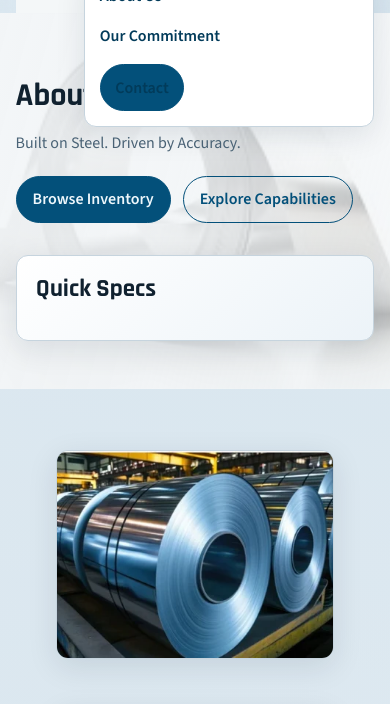
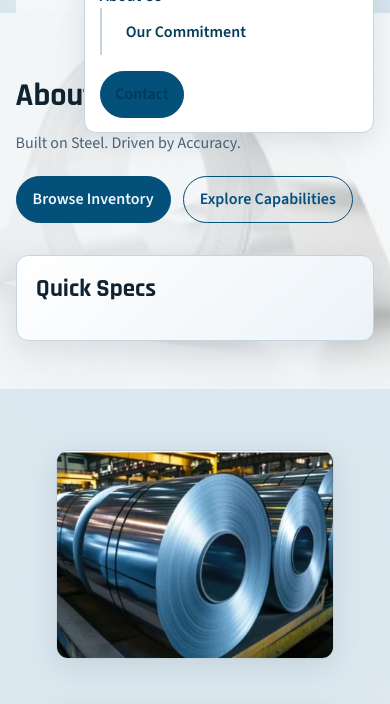
Before and after one commit to sachinxploro/KashviMetals-Website, a plain HTML site: page index.html in a window 390 px wide. Both pictures are taken after a click on the button "Menu". Shown: the part 119-823 px from the top of the page. Drawn offline with nearby package versions, Linux system fonts and the light colour scheme.

Commit message:
Render parent-child navbar as dropdown submenu

```diff
--- a/script.js
+++ b/script.js
@@ -130,40 +130,55 @@
         .sort((a, b) => (a.sortOrder || 0) - (b.sortOrder || 0))
     : [];
 
-  const flattenWithParentOrder = (items) => {
-    const parentMap = new Map();
-    const roots = [];
-    items.forEach((item) => {
+  if (resolvedNavItems.length > 0) {
+    const byParent = new Map();
+    resolvedNavItems.forEach((item) => {
       const parentId = item.parentId || "";
-      if (!parentMap.has(parentId)) {
-        parentMap.set(parentId, []);
+      if (!byParent.has(parentId)) {
+        byParent.set(parentId, []);
       }
-      parentMap.get(parentId).push(item);
+      byParent.get(parentId).push(item);
     });
-    (parentMap.get("") || []).forEach((root) => {
-      roots.push({ ...root, depth: 0 });
-      const children = (parentMap.get(root.id) || []).sort(
+
+    const roots = byParent.get("") || [];
+    const links = roots.map((root) => {
+      const rootLabel = root.label || root.title || root.name || "Menu";
+      const rootHref = resolveNavHref(root, pageSections);
+      const children = (byParent.get(root.id) || []).sort(
         (a, b) => (a.sortOrder || 0) - (b.sortOrder || 0)
       );
-      children.forEach((child) => roots.push({ ...child, depth: 1 }));
+
+      if (children.length === 0) {
+        return `<li><a href="${rootHref}">${rootLabel}</a></li>`;
+      }
+
+      const childLinks = children
+        .map((child) => {
+          const childLabel = child.label || child.title || child.name || "Menu";
+          const childHref = resolveNavHref(child, pageSections);
+          return `<li><a href="${childHref}">${childLabel}</a></li>`;
+        })
+        .join("");
+
+      return `
+        <li class="has-children">
+          <a href="${rootHref}">${rootLabel}</a>
+          <ul class="submenu">${childLinks}</ul>
+        </li>
+      `;
     });
-    return roots.length > 0 ? roots : items.map((item) => ({ ...item, depth: 0 }));
-  };
 
-  const navList =
-    resolvedNavItems.length > 0 ? flattenWithParentOrder(resolvedNavItems) : pageSections;
+    links.push('<li><a href="#contact" class="btn btn-nav">Contact</a></li>');
+    primaryMenu.innerHTML = links.join("");
+    return;
+  }
 
-  const links = navList.map((entry) => {
-    if (resolvedNavItems.length > 0) {
-      const label = entry.label || entry.title || entry.name || "Menu";
-      return `<li><a href="${resolveNavHref(entry, pageSections)}">${label}</a></li>`;
-    }
+  const sectionLinks = pageSections.map((entry) => {
     const id = entry.anchorId || entry.sectionKey || entry.id;
     return `<li><a href="#${id}">${toTitleCase(entry.name || entry.sectionKey || "Section")}</a></li>`;
   });
-
-  links.push('<li><a href="#contact" class="btn btn-nav">Contact</a></li>');
-  primaryMenu.innerHTML = links.join("");
+  sectionLinks.push('<li><a href="#contact" class="btn btn-nav">Contact</a></li>');
+  primaryMenu.innerHTML = sectionLinks.join("");
 }
 
 function renderHeroFromContent(pageSections) {
--- a/styles.css
+++ b/styles.css
@@ -110,9 +110,47 @@
   padding: 0;
 }
 
+.menu > li {
+  position: relative;
+}
+
 .menu a {
   font-weight: 600;
   color: var(--brand-strong);
+}
+
+.submenu {
+  list-style: none;
+  margin: 0;
+  padding: 0.45rem 0;
+  min-width: 190px;
+  border: 1px solid var(--line);
+  border-radius: 10px;
+  background: var(--surface);
+  box-shadow: var(--shadow);
+  position: absolute;
+  top: calc(100% + 0.35rem);
+  left: 0;
+  display: none;
+  z-index: 60;
+}
+
+.submenu li {
+  width: 100%;
+}
+
+.submenu a {
+  display: block;
+  padding: 0.45rem 0.75rem;
+}
+
+.submenu a:hover {
+  background: #eef4f8;
+}
+
+.has-children:hover .submenu,
+.has-children:focus-within .submenu {
+  display: block;
 }
 
 .menu-toggle {
@@ -406,6 +444,18 @@
     display: flex;
   }
 
+  .submenu {
+    position: static;
+    display: block;
+    border: 0;
+    border-left: 2px solid var(--line);
+    border-radius: 0;
+    box-shadow: none;
+    background: transparent;
+    min-width: 0;
+    padding: 0.25rem 0 0.25rem 0.75rem;
+  }
+
   .btn-nav {
     width: 100%;
     text-align: center;
```
